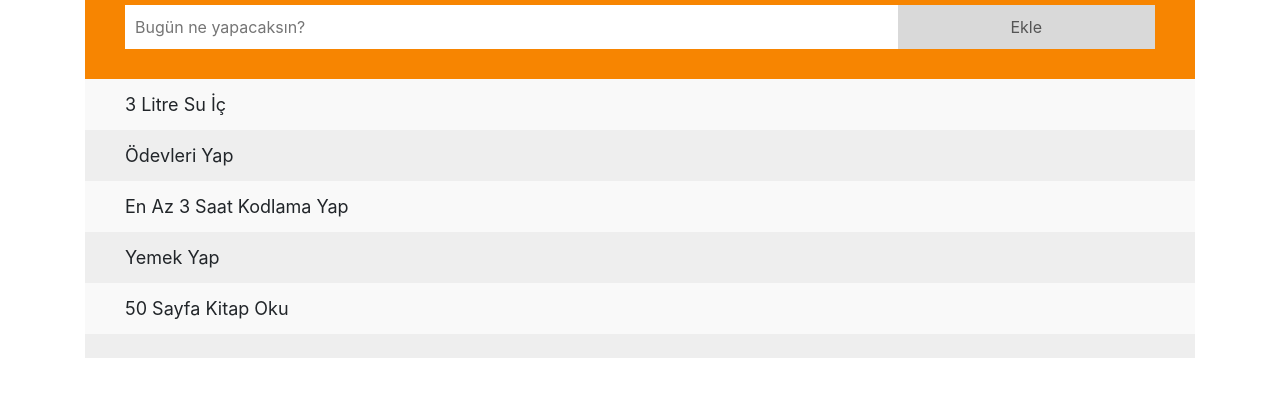
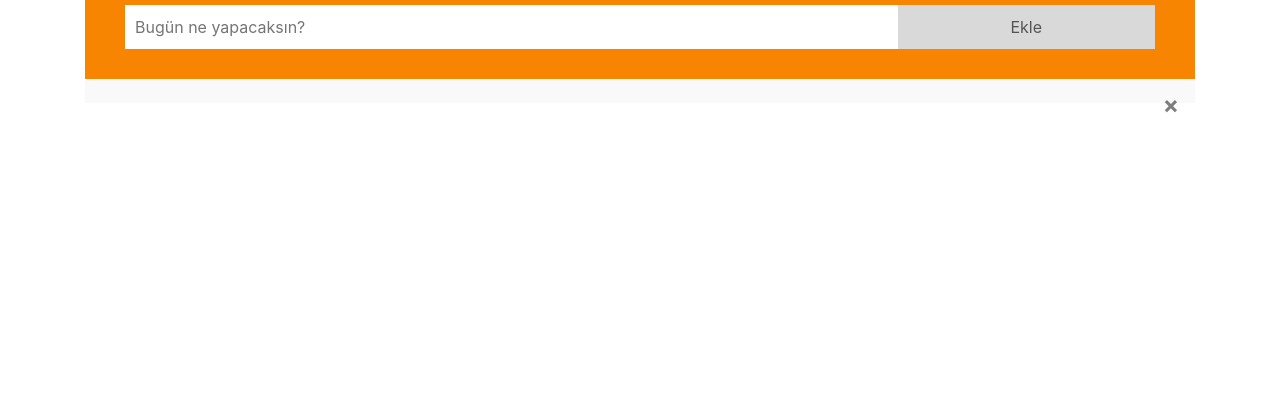
Before and after one commit to unalhasret/todolist, a plain HTML site: page index.html in a window 1280 px wide. Both pictures are taken after a click on the element "Ekle". Shown: the part 375-772 px from the top of the page. Drawn offline with nearby package versions, Linux system fonts and the light colour scheme.

Commit message:
close, remove add and padding fixed

```diff
--- a/css/style.css
+++ b/css/style.css
@@ -53,7 +53,7 @@ ul li.checked::before {
   position: absolute;
   right: 0;
   top: 0;
-  padding: 12px 16px 12px 16px;
+  padding: 13.5px 16px 13.5px 16px;
 }
 
 .close:hover {
--- a/index.html
+++ b/index.html
@@ -77,11 +77,7 @@
       </div>
 
       <ul id="list">
-        <li>3 Litre Su İç</li>
-        <li>Ödevleri Yap</li>
-        <li>En Az 3 Saat Kodlama Yap</li>
-        <li>Yemek Yap</li>
-        <li>50 Sayfa Kitap Oku</li>
+
       </ul>
       <script
         src="https://code.jquery.com/jquery-3.5.1.slim.min.js"
--- a/script.js
+++ b/script.js
@@ -1,17 +1,27 @@
 let inputDOM = document.querySelector("#task");
-let ulDOM = document.querySelector("#list");
-let liDOM = document.querySelectorAll("li");
+let ulDOM = document.querySelector("ul");
 
-// Ekle butonu
+// add button
 function newElement(){
     let li = document.createElement("li");
     li.innerHTML = inputDOM.value;
     ulDOM.appendChild(li);
     inputDOM.value = "";
+
+    // close
+    let span = document.createElement("span");
+    let txt = document.createTextNode("\u00D7");
+    span.className = "close";
+    span.appendChild(txt);
+    li.appendChild(span);
+
+    //remove
+    span.onclick = function(){
+        this.parentElement.remove();
+    }
+
+    //checked class
+    li.onclick = function(){
+        this.classList.toggle("checked");
+    }
 }
-
-for(let i=0; i<liDOM.length; i++){
-    liDOM[i].addEventListener("click", function(){
-        liDOM[i].classList.toggle("checked");
-    });
-}
```
